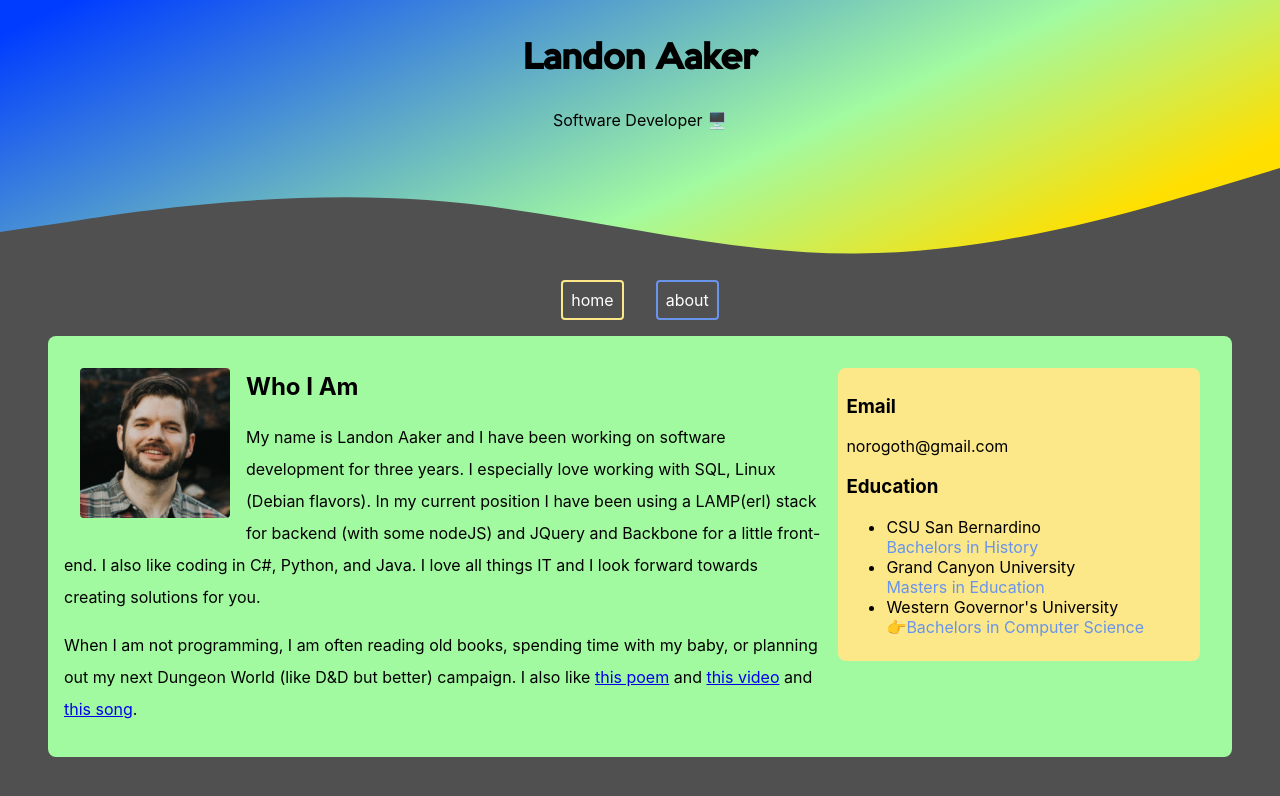
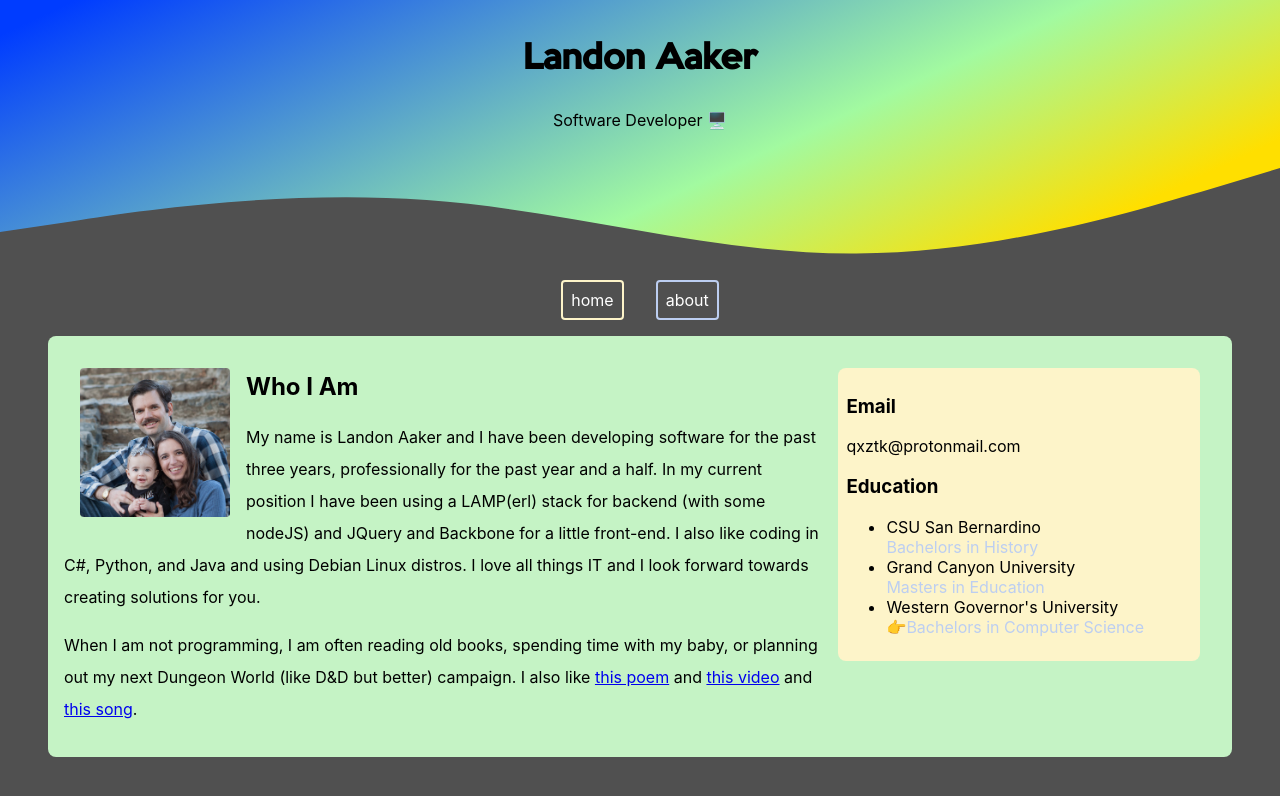
Before and after one commit to norogoth/my_website, a React (Create React App) app: page /about in a window 1280 px wide. Shown: the top 796 px of the page. Built offline with nearby package versions, Linux system fonts and the light colour scheme.

Commit message:
many changes. new cards. text edits.

```diff
--- a/src/About.js
+++ b/src/About.js
@@ -1,14 +1,14 @@
-import Sidebar from './Sidebar.js';
+import Sidebar from './components/Sidebar.js';
 
 export default function About() {
 	return (
 		<div className="about">
 			<div className="articleContent">
 				<Sidebar />
-				<img alt="image of a good software developer." className="selfPortrait" src="./img/me.jpeg"/>
+				<img alt="image of a good software developer." className="selfPortrait" src="./img/family.png"/>
 				<h2 className="articleHeading">Who I Am</h2>
 				<p className="aboutText">
-					My name is Landon Aaker and I have been working on software development for three years. I especially love working with SQL, Linux (Debian flavors). In my current position I have been using a LAMP(erl) stack for backend (with some nodeJS) and JQuery and Backbone for a little front-end. I also like coding in C#, Python, and Java. I love all things IT and I look forward towards creating solutions for you.
+					My name is Landon Aaker and I have been developing software for the past three years, professionally for the past year and a half. In my current position I have been using a LAMP(erl) stack for backend (with some nodeJS) and JQuery and Backbone for a little front-end. I also like coding in C#, Python, and Java and using Debian Linux distros. I love all things IT and I look forward towards creating solutions for you.
 				</p>
 				<p className="aboutText">
 					When I am not programming, I am often reading old books, spending time with my baby, or planning out my next Dungeon World (like D&D but better) campaign.
--- a/src/App.css
+++ b/src/App.css
@@ -1,8 +1,8 @@
 :root {
 	--background-color: rgb(80,80,80);
-	--lime: #a2faa0;
-	--blue: #6894eb;
-	--yellow: #FCE789;
+	--lime: #c5f3c5;
+	--blue: #bccef1;
+	--yellow: #fdf4c9;
 	--offwhite: #FFFCE3;
 }
 
@@ -241,5 +241,15 @@ svg {
 .cardDiv {
 		margin-left: 0;
 		margin-right: 0;
-		}
 }
+}
+
+.portDesc {
+	color: #FFFCE3;
+	font-size: 1.5rem;
+}
+
+.portDescDiv {
+	display: flex;
+	justify-content: center;
+}
--- a/src/App.js
+++ b/src/App.js
@@ -3,8 +3,8 @@ import './App.css';
 import Button from 'react-bootstrap/Button';
 import Navbar from 'react-bootstrap/Navbar';
 import Nav from 'react-bootstrap/Nav';
-import Card from './Card.js';
-import Portfolio from './Portfolio.js';
+import Card from './components/Card.js';
+import Portfolio from './components/Portfolio.js';
 import About from './About.js';
 import { BrowserRouter as Router, Route } from 'react-router-dom';
 
--- a/src/Portfolio.js
+++ b/src/components/Portfolio.js
@@ -4,6 +4,13 @@ import Card from './Card.js';
 export default function Portfolio() {
 
 	const cardData = [
+		{
+			imagePath: "/img/village.png",
+			title: "Village Generator (WIP)",
+			tags:["Javascript"],
+			description: "Creates a random village for a tabletop RPG session. Select 'generate' to see random results. Data is not mine.",
+			link: "https://deluxe-semifreddo-ccd4ed.netlify.app/"
+		},
 		{
 			imagePath: "/img/bingo1.png",
 			title: "Full-Stack Bingo Application",
@@ -96,6 +103,9 @@ export default function Portfolio() {
 
   return (
     <div className="Portfolio">
+		<div className="portDescDiv">
+			<p className="portDesc light">Most of my work is closed source but here are some of my little side-projects</p>
+		</div>
 			<div className="cardDiv">
 				{cards}
 			</div>
--- a/src/Sidebar.js
+++ b/src/components/Sidebar.js
@@ -3,7 +3,7 @@ export default function Sidebar() {
 		<div className="sidebarDiv">
 			<div className="sidebarContent">
 				<h3 className="sidebarHeading">Email</h3>
-				<p className="sideBarContent">norogoth@gmail.com</p>
+				<p className="sideBarContent">qxztk@protonmail.com</p>
 				<h3 className="sidebarHeading">Education</h3>
 			<ul className="schoolList">
 				<li className="schoolPar">
```
Also changed, not shown: public/img/family.png (added), public/img/village.png (added), src/components/Card.js (renamed from src/Card.js).
